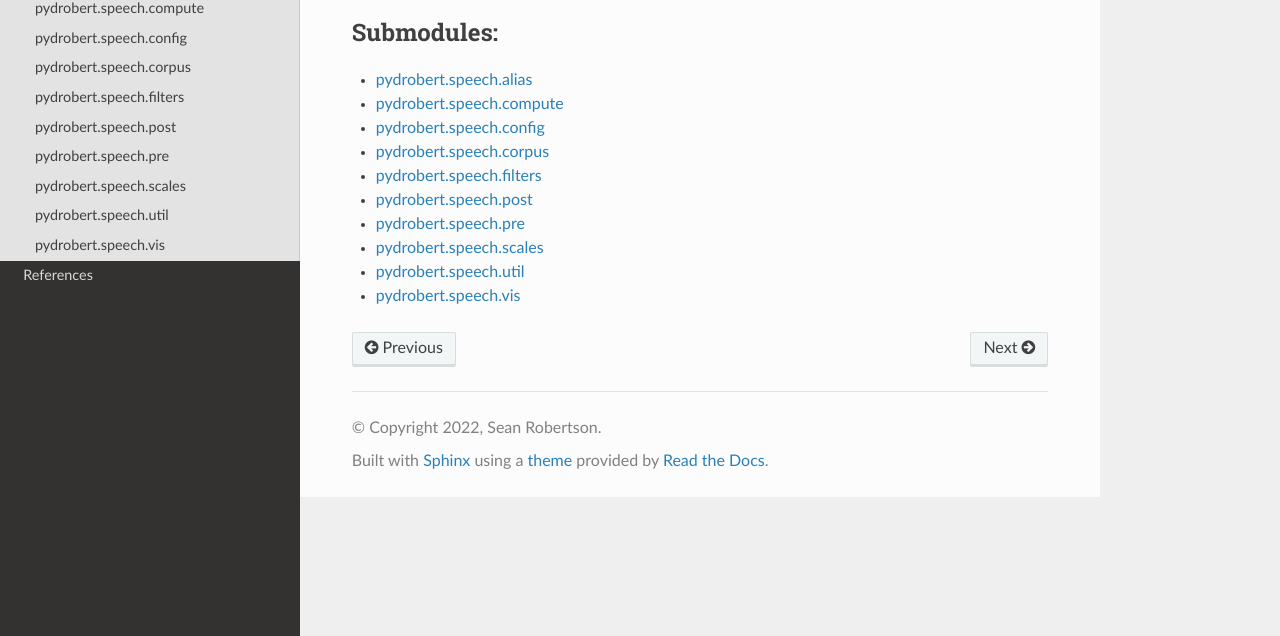
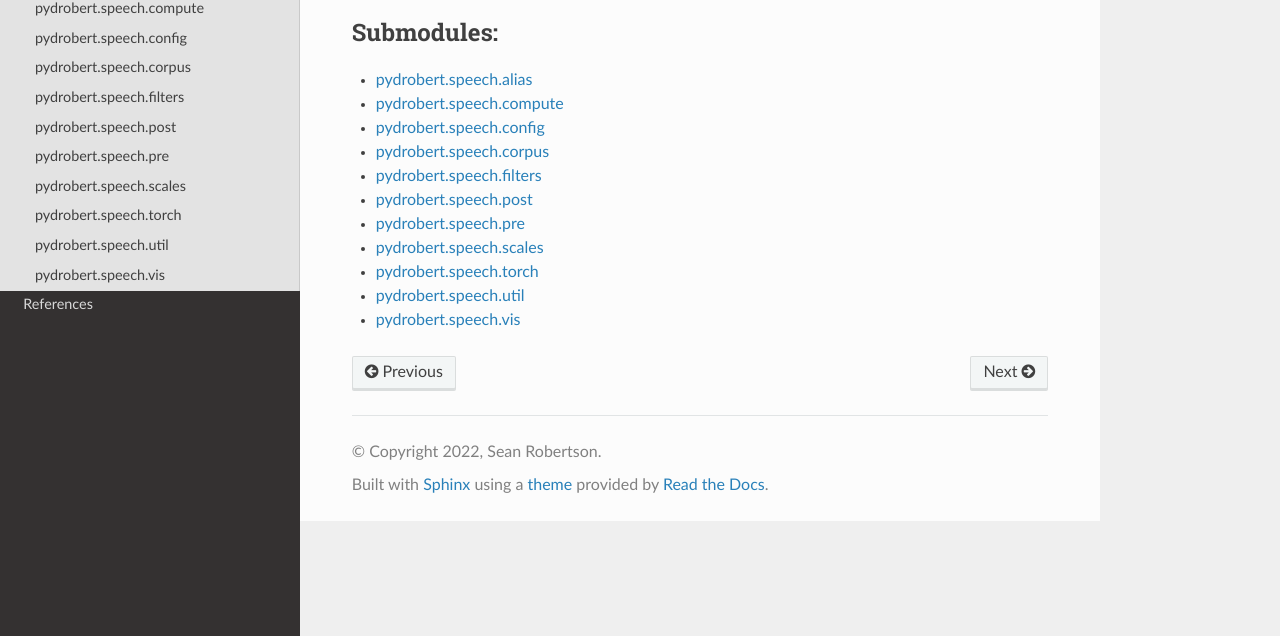
Before and after one commit to sdrobert/pydrobert-speech, a Sphinx documentation site: the page built from docs/source/modules.rst, in a window 1280 px wide, cut to the strip 264-900 px from the top of the page. Built offline with Sphinx 7.4.7 and the Read the Docs theme 2.0.0, drawn with Linux system fonts in a browser that asks for light colours.

Commit message:
Doc fixes (#24)
* Add readthedocs config?

* hold off on sphinx 7?

* No 7 please

* Eh?

* Please I hate it

* Did you cause this?

* Please?

* Different python?

* Hngggh

* Nao?

* One lower?

* Remove parser for a spell

* Cut myst_parser

* I hate everything

* Ok, you working now?

* Oops

* doc changes

```diff
--- a/docs/requirements.txt
+++ b/docs/requirements.txt
@@ -1,5 +1,6 @@
-Sphinx>=4.4
-sphinxcontrib-programoutput
+Sphinx >=4.4.0
 sphinx-autodoc-typehints
 myst-parser
 sphinx_rtd_theme>=0.5
+docutils>=0.17
+typing_extensions
--- a/docs/source/conf.py
+++ b/docs/source/conf.py
@@ -36,18 +36,18 @@ extensions = [
     "sphinx.ext.intersphinx",
     "sphinx.ext.napoleon",
     "sphinx.ext.viewcode",
-    "sphinxcontrib.programoutput",
     "sphinx_autodoc_typehints",
 ]
 
 naploeon_numpy_docstring = True
 
 intersphinx_mapping = {
-    "scipy": ("http://docs.scipy.org/doc/scipy/reference/", None),
     "matplotlib": ("https://matplotlib.org", None),
     "numpy": ("https://docs.scipy.org/doc/numpy/", None),
     "pydrobert.kaldi": ("https://pydrobert-kaldi.readthedocs.io/en/latest", None),
+    "pydrobert.torch": ("https://pydrobert-pytorch.readthedocs.io/en/latest", None),
     "python": ("https://docs.python.org/", None),
+    "scipy": ("http://docs.scipy.org/doc/scipy/reference/", None),
     "soundfile": ("https://python-soundfile.readthedocs.io/en/latest/", None),
     "torch": ("https://pytorch.org/docs/stable/", None),
 }
@@ -69,6 +69,7 @@ autodoc_mock_imports = [
     "matplotlib.colors",
     "matplotlib.figure",
     "matplotlib",
+    "torch",
 ]
 autodoc_typehints = "none"
 autodoc_type_aliases = napoleon_type_aliases = {"np.ndarray": "numpy.ndarray"}
--- a/docs/source/modules.rst
+++ b/docs/source/modules.rst
@@ -17,5 +17,6 @@ pydrobert.speech API
    pydrobert.speech.post
    pydrobert.speech.pre
    pydrobert.speech.scales
+   pydrobert.speech.torch
    pydrobert.speech.util
    pydrobert.speech.vis
```
Also changed, not shown: .readthedocs.yaml (added), 1 other file.
